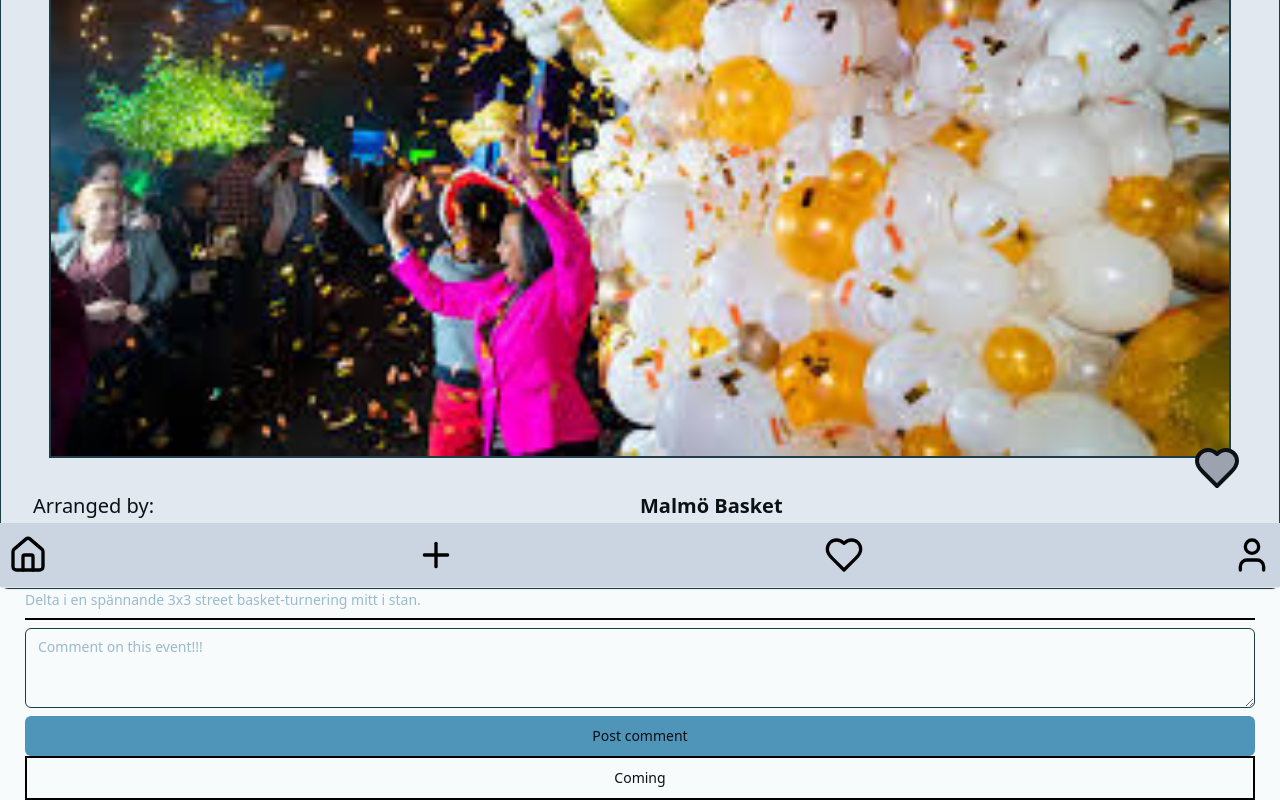
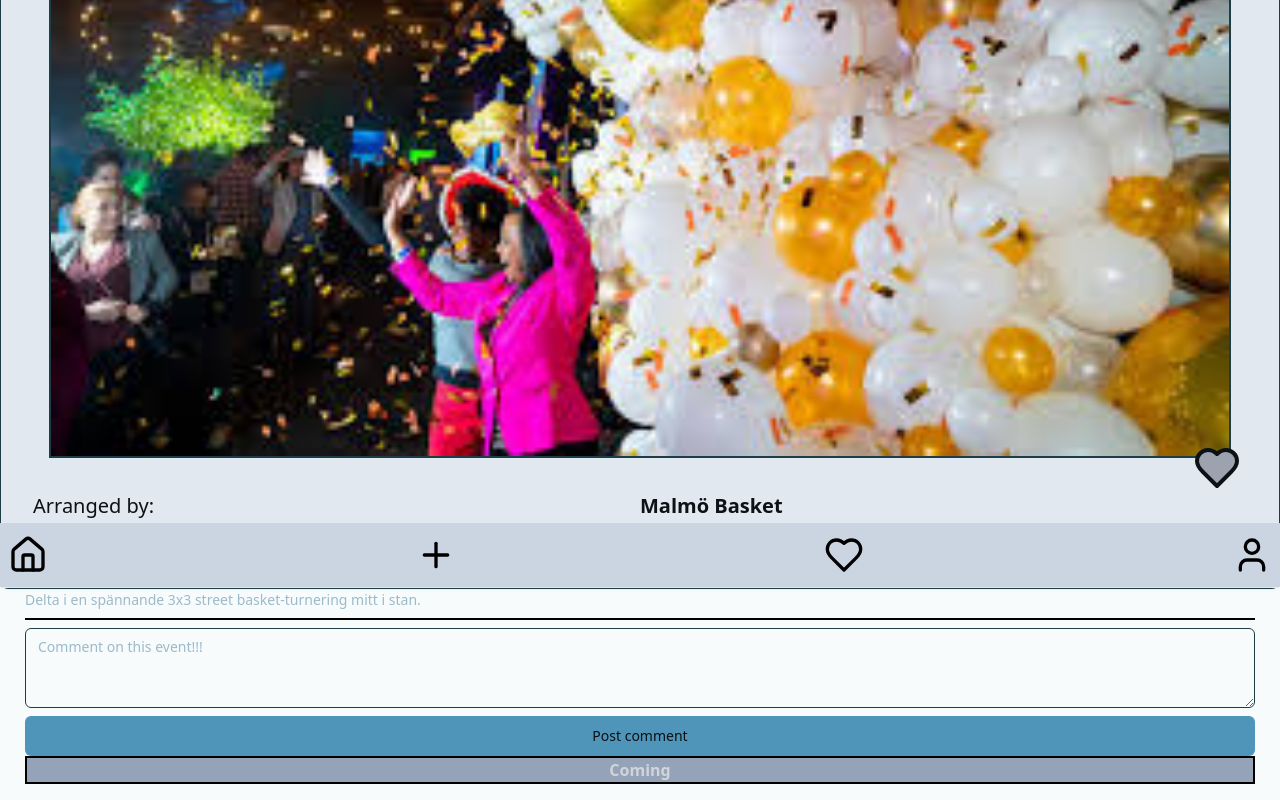
Before and after one commit to skoanton/hackathon, a React (Vite) app: page /event/01d5cabc-e0c5-42da-853d-7f167b16db36 in a window 1280 px wide. Shown: the part 213-1013 px from the top of the page. Built offline with nearby package versions, Linux system fonts and the light colour scheme.

Commit message:
attening works and saves

```diff
--- a/src/components/EventView/EventView.tsx
+++ b/src/components/EventView/EventView.tsx
@@ -28,17 +28,31 @@ const EventCard = () => {
     }
   };
 
-  const currentEventExists = currentEvent
+  const eventComing = () => {
+    if (currentEvent) {
+      if (eventAttending) {
+        userEventsDispatch({ type: USER_EVENT_ACTION.REMOVE_ATTENDING, payload: currentEvent });
+      } else {
+        userEventsDispatch({ type: USER_EVENT_ACTION.ADD_ATTENDING, payload: currentEvent });
+      }
+      setEventAttending(!eventAttending);
+    }
+  };
+
+  const currentEventLiked = currentEvent
     ? userEventsState.favorites.some((event) => event.id === currentEvent.id)
     : false;
+  const currentEventAttending = currentEvent
+    ? userEventsState.attending.some((event) => event.id === currentEvent.id)
+    : false;
 
-  const [eventLiked, setEventLiked] = useState<boolean>(currentEventExists);
+  const [eventLiked, setEventLiked] = useState<boolean>(currentEventLiked);
+  const [eventAttending, setEventAttending] = useState<boolean>(currentEventAttending);
 
   useEffect(() => {
-    setEventLiked(currentEventExists);
-  }, [currentEventExists]);
-
-  const toggleComing = () => {};
+    setEventLiked(currentEventLiked);
+    setEventAttending(currentEventAttending);
+  }, [currentEventLiked, currentEventAttending]);
 
   return (
     currentEvent && (
@@ -87,8 +101,13 @@ const EventCard = () => {
               </div>
             ))}
           </div>
-          <div className="w-full text-center border-2 border-black" onClick={toggleComing}>
-            <ComingToEventButton className="w-full" />
+          <div
+            className={`w-full h-12 flex justify-center items-center border-2 border-black font-bold duration-700 ${
+              eventAttending ? "text-green-500 bg-slate-200" : "text-gray-300 bg-slate-400"
+            }`}
+            onClick={eventComing}
+          >
+            Coming
           </div>
         </CardContent>
       </Card>
```
